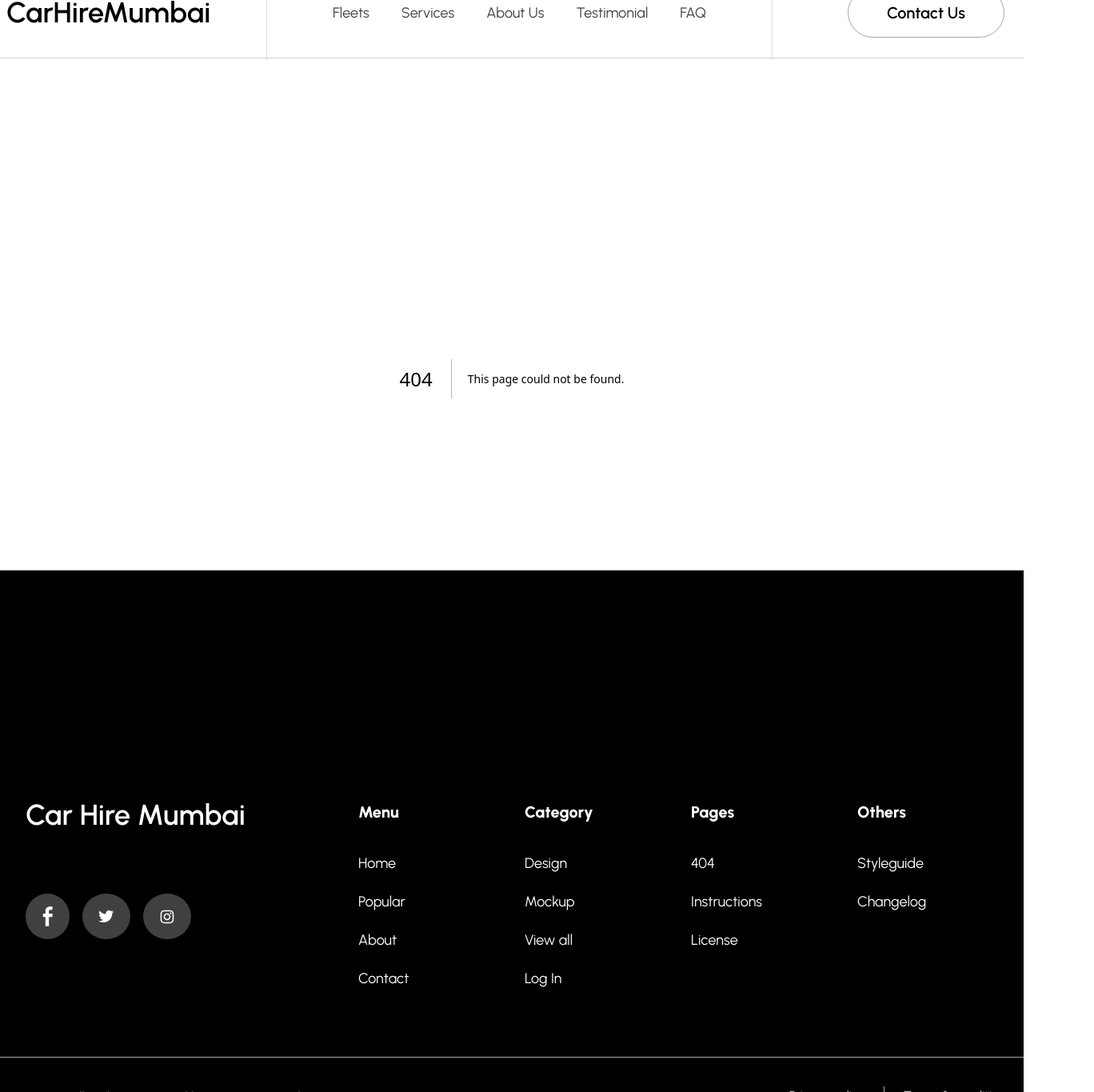
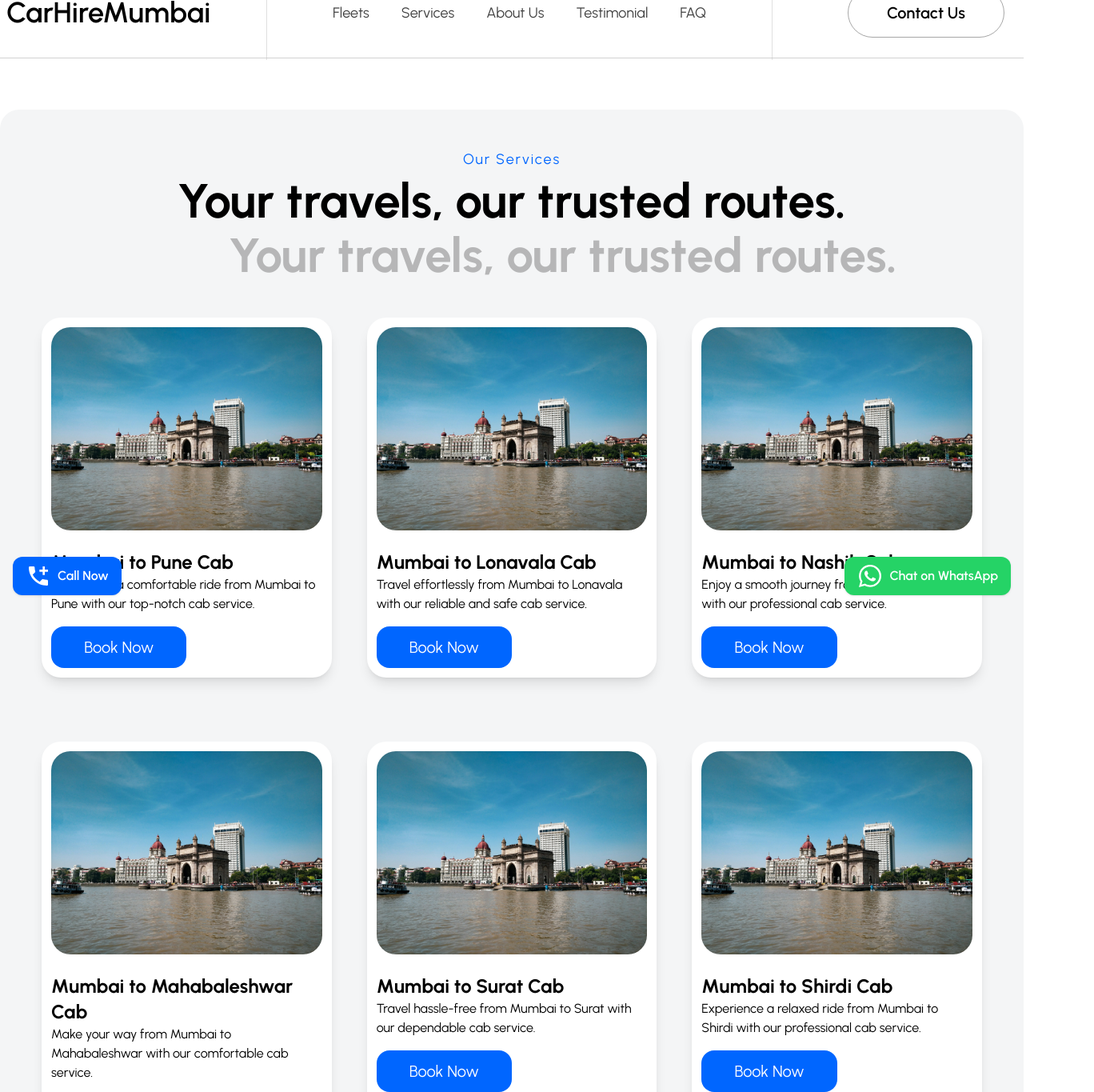
Before and after one commit to carhiremumbai/carhiremumbai, a Next.js app: page /services-we-provide in a window 1280 px wide. Before the commit this address had no page. Shown: the part 40-1405 px from the top of the page at 80% size, 1368 px wide, since content can reach past the window. Built offline with nearby package versions, Linux system fonts and the light colour scheme.

Commit message:
Fleets and Services page added

```diff
--- a/app/components/Joinus/index.tsx
+++ b/app/components/Joinus/index.tsx
@@ -5,9 +5,9 @@ const Join = () => {
             <div className='mx-auto max-w-2xl lg:max-w-7xl sm:py-4 lg:px-8'>
 
                 <div className="text-center">
-                    <h3 className="text-blue text-lg font-normal tracking-widest">JOIN US</h3>
-                    <h2 className="text-4xl sm:text-6xl font-bold my-6 leading-10"> Take your business to <br /> the new level.</h2>
-                    <p className="text-lightblack text-base font-normal">Craven omni memoria patriae zombieland clairvius narcisse religionis sunt diri undead <br /> historiarum. Golums, zombies unrelenting et Raimi fascinati beheading.</p>
+                    <h3 className="text-blue text-lg font-normal tracking-widest">Travel with Ease.</h3>
+                    <h2 className="text-4xl sm:text-6xl font-bold my-6 leading-10"> Our travel experience manager <br /> is ready to support you.</h2>
+
                 </div>
 
                 <div className="mx-auto max-w-4xl pt-5">
@@ -20,7 +20,7 @@ const Join = () => {
                         </div>
                         <div className="sm:mr-3">
                             <button type="submit" className="joinButton w-full sm:w-0 text-xl text-white font-semibold text-center rounded-xl sm:rounded-full bg-blue hover:bg-btnblue">
-                                Request Call Back!
+                                Submit
                             </button>
                         </div>
                     </div>
--- a/app/components/Navbar/Drawerdata.tsx
+++ b/app/components/Navbar/Drawerdata.tsx
@@ -9,9 +9,9 @@ interface NavigationItem {
 }
 
 const navigation: NavigationItem[] = [
-    { name: 'Fleets', href: '#blog-section', current: false },
-    { name: 'About Us', href: '#aboutus-section', current: true },
-    { name: 'Services', href: '#services-section', current: false },
+    { name: 'Fleets', href: '/fleets', current: false },
+    { name: 'Services', href: '/services-we-provide', current: false },
+    { name: 'About Us', href: '#aboutus-section', current: false },
     { name: 'Testimonial', href: '#testimonial-section', current: false },
     { name: 'FAQ', href: '#faq-section', current: false },
 ]
--- a/app/components/Navbar/Navbar.tsx
+++ b/app/components/Navbar/Navbar.tsx
@@ -14,8 +14,8 @@ interface NavigationItem {
 }
 
 const navigation: NavigationItem[] = [
-    { name: 'Fleets', href: '#blog-section', current: false },
-    { name: 'Services', href: '#services-section', current: false },
+    { name: 'Fleets', href: '/fleets', current: false },
+    { name: 'Services', href: '/services-we-provide', current: false },
     { name: 'About Us', href: '#aboutus-section', current: false },
     { name: 'Testimonial', href: '#testimonial-section', current: false },
     { name: 'FAQ', href: '#faq-section', current: false },
--- /dev/null
+++ b/app/fleets/page.tsx
@@ -0,0 +1,91 @@
+import { ChevronRightIcon } from '@heroicons/react/24/outline'
+import Image from 'next/image'
+import Link from 'next/link'
+import React from 'react'
+import Join from '../components/Joinus';
+import Insta from '../components/Insta';
+import WhatsAppButton from '../components/WhatsappButton';
+import CallNowButton from '../components/CallButton';
+
+const fleetsData = [
+  {
+    time: "4+1",
+    heading: "Swift Dzire",
+    rate: "13",
+    imgSrc: "/images/articles/dzire.png",
+  },
+  {
+    time: "6+1",
+    heading: "Innova Crysta",
+    rate: "22",
+    imgSrc: "/images/articles/innova.png",
+  },
+  {
+    time: "6+1",
+    heading: "Ertiga",
+    rate: "16",
+    imgSrc: "/images/articles/ertiga.png",
+  },
+  {
+    time: "6+1",
+    heading: "Kia Carens",
+    rate: "18",
+    imgSrc: "/images/articles/carens.png",
+  },
+  {
+    time: "13/17",
+    heading: "Tempo Traveller",
+    rate: "25+",
+    imgSrc: "/images/articles/tempoTraveller.png",
+  },
+]
+
+const Fleets = () => {
+  return (
+    <div>
+      <div className='mx-auto max-w-7xl px-4 py-12 mb-10 md:my-16 lg:px-10 bg-lightgrey rounded-3xl relative'>
+        <Image src="/images/aboutus/dots.svg" width={100} height={100} alt="dots-image" className="absolute bottom-1 -left-20" />
+        <h3 className='text-center text-blue text-lg tracking-widest'>Fleets</h3>
+        <div className="text-center">
+          <h3 className="text-4xl sm:text-6xl font-bold text-black my-2">Your journey, our diverse fleets.</h3>
+          {/* <h3 className="text-4xl sm:text-6xl font-bold text-black opacity-50 lg:mr-48 my-2">Your journey, our diverse fleets.</h3> */}
+          <h3 className="text-4xl sm:text-6xl font-bold text-black opacity-25 lg:-mr-32 my-2">Your journey, our diverse fleets.</h3>
+        </div>
+        <div className='grid grid-cols-1 sm:grid-cols-2 lg:grid-cols-3 my-2 gap-x-16 lg:gap-x-10'>
+          {fleetsData.map((item, i) => (
+            <div key={i} className="bg-white m-3 px-3 pt-3 pb-3 md:my-10 shadow-lg rounded-3xl relative">
+              <div className=" w-[380px] h-[202px] ">
+                <Image
+                  src={item.imgSrc}
+                  alt="gaby"
+                  width={360}
+                  height={202}
+                  className="w-[350px] object-cover overflow-hidden"
+                />
+              </div>
+
+              <h4 className="text-2xl font-bold pt-6 text-black">
+                {item.heading}{" "}({item.time} Seater)
+              </h4>
+              <div className="flex items-center w-full  justify-between gap-4 mt-4">
+
+                <Link href="/" className="w-1/2" >
+                  <h3 className="bg-blue text-xl text-white hover:bg-black hover:shadow-xl py-3 px-6 rounded-2xl article-img text-center ">
+                    Book Now
+                  </h3>
+                </Link>
+                <h4 className="text-2xl  font-bold text-bluish mr-4">₹{item.rate}/km</h4>
+              </div>
+            </div>
+          ))}
+        </div>
+      </div>
+      <Join />
+      <Insta />
+      <WhatsAppButton textMessage="I'm interested in your car for sale" />
+      <CallNowButton />
+    </div>
+  )
+}
+
+export default Fleets
--- /dev/null
+++ b/app/icon.tsx
@@ -0,0 +1,31 @@
+import { ImageResponse } from 'next/server'
+import { IoCarSportOutline } from "react-icons/io5";
+
+export const runtime = "edge";
+export const size = {
+    width: 32,
+    height: 32,
+}
+
+export const contentType = "image/png";
+
+export default function Icon() {
+    return new ImageResponse(
+        (<div
+            style={{
+                fontSize: 24,
+                background: "#267dff",
+                width: "100%",
+                height: "100%",
+                display: "flex",
+                justifyContent: "center",
+                alignItems: "center",
+                color: "white",
+                borderRadius: 15,
+            }}
+        >
+            C
+        </div >
+        ),
+        { ...size })
+}
--- a/app/layout.tsx
+++ b/app/layout.tsx
@@ -6,7 +6,7 @@ import BottomNav from './components/BottomNav';
 
 
 export const metadata = {
-  title: 'Car Hire Mumbai',
+  title: 'CarHireMumbai | Book Now',
   description: 'Generated by create next app',
 }
 
--- /dev/null
+++ b/app/services-we-provide/page.tsx
@@ -0,0 +1,106 @@
+import Image from "next/image"
+import CallNowButton from "../components/CallButton"
+import Insta from "../components/Insta"
+import Join from "../components/Joinus"
+import WhatsAppButton from "../components/WhatsappButton"
+import Link from "next/link"
+
+const servicesData = [
+    {
+        img: "/images/services/mumbaiImg.jpg",
+        heading: "Mumbai to Pune Cab",
+        desc: "Experience a comfortable ride from Mumbai to Pune with our top-notch cab service.",
+        msg: "Hello, I'm looking for a cab from Mumbai to Pune."
+    },
+    {
+        img: "/images/services/mumbaiImg.jpg",
+        heading: "Mumbai to Lonavala Cab",
+        desc: "Travel effortlessly from Mumbai to Lonavala with our reliable and safe cab service.",
+        msg: "Hello, I'm looking for a cab from Mumbai to Lonavala."
+    },
+    {
+        img: "/images/services/mumbaiImg.jpg",
+        heading: "Mumbai to Nashik Cab",
+        desc: "Enjoy a smooth journey from Mumbai to Nashik with our professional cab service.",
+        msg: "Hello, I'm looking for a cab from Mumbai to Nashik."
+    },
+    {
+        img: "/images/services/mumbaiImg.jpg",
+        heading: "Mumbai to Mahabaleshwar Cab",
+        desc: "Make your way from Mumbai to Mahabaleshwar with our comfortable cab service.",
+        msg: "Hello, I'm looking for a cab from Mumbai to Mahabaleshwar."
+    },
+    {
+        img: "/images/services/mumbaiImg.jpg",
+        heading: "Mumbai to Surat Cab",
+        desc: "Travel hassle-free from Mumbai to Surat with our dependable cab service.",
+        msg: "Hello, I'm looking for a cab from Mumbai to Surat."
+    },
+    {
+        img: "/images/services/mumbaiImg.jpg",
+        heading: "Mumbai to Shirdi Cab",
+        desc: "Experience a relaxed ride from Mumbai to Shirdi with our professional cab service.",
+        msg: "Hello, I'm looking for a cab from Mumbai to Shirdi."
+    },
+    {
+        img: "/images/services/mumbaiImg.jpg",
+        heading: "Mumbai to Alibaug Cab",
+        desc: "Enjoy a seamless journey from Mumbai to Alibaug with our trusted cab service.",
+        msg: "Hello, I'm looking for a cab from Mumbai to Alibaug."
+    },
+    {
+        img: "/images/services/mumbaiImg.jpg",
+        heading: "Mumbai to Satara Cab",
+        desc: "Travel comfortably from Mumbai to Satara with our premium cab service.",
+        msg: "Hello, I'm looking for a cab from Mumbai to Satara."
+    }
+];
+
+
+const Services = () => {
+    return (
+        <div>
+            <div className='mx-auto max-w-7xl px-4 py-12 mb-10 md:my-16 lg:px-10 bg-lightgrey rounded-3xl relative'>
+                <Image src="/images/aboutus/dots.svg" width={100} height={100} alt="dots-image" className="absolute bottom-1 -left-20" />
+                <h3 className='text-center text-blue text-lg tracking-widest'>Our Services</h3>
+                <div className="text-center">
+                    <h3 className="text-4xl sm:text-6xl font-bold text-black my-2">Your travels, our trusted routes.</h3>
+                    <h3 className="text-4xl sm:text-6xl font-bold text-black opacity-25 lg:-mr-32 my-2">Your travels, our trusted routes.</h3>
+                </div>
+                <div className='grid grid-cols-1 sm:grid-cols-2 lg:grid-cols-3 my-2 gap-x-5 lg:gap-x-5'>
+                    {servicesData.map((item, i) => (
+                        <div key={i} className="bg-white m-3 px-3 pt-3 pb-3 md:my-10 shadow-lg rounded-3xl relative">
+                            <Image
+                                src={item.img}
+                                alt="gaby"
+                                width={360}
+                                height={200}
+                                className="object-contain rounded-3xl overflow-hidden"
+                            />
+
+                            <h4 className="text-2xl font-bold pt-6 text-black">
+                                {item.heading}
+                            </h4>
+                            <p>{item.desc}</p>
+                            <div className="flex items-center w-full  justify-between gap-4 mt-4">
+
+                                <Link href="/" className="w-1/2" >
+                                    <h3 className="bg-blue text-xl text-white hover:bg-black hover:shadow-xl py-3 px-6 rounded-2xl article-img text-center ">
+                                        Book Now
+                                    </h3>
+                                </Link>
+                                {/* <h4 className="text-2xl  font-bold text-bluish mr-4">₹{item.rate}/km</h4> */}
+                            </div>
+                        </div>
+                    ))}
+                </div>
+            </div>
+            <Join />
+            <Insta />
+            <WhatsAppButton textMessage="I'm interested in your car for sale" />
+            <CallNowButton />
+        </div>
+    )
+}
+
+export default Services
```
Also changed, not shown: public/images/services/mumbaiImg.jpg (added).
